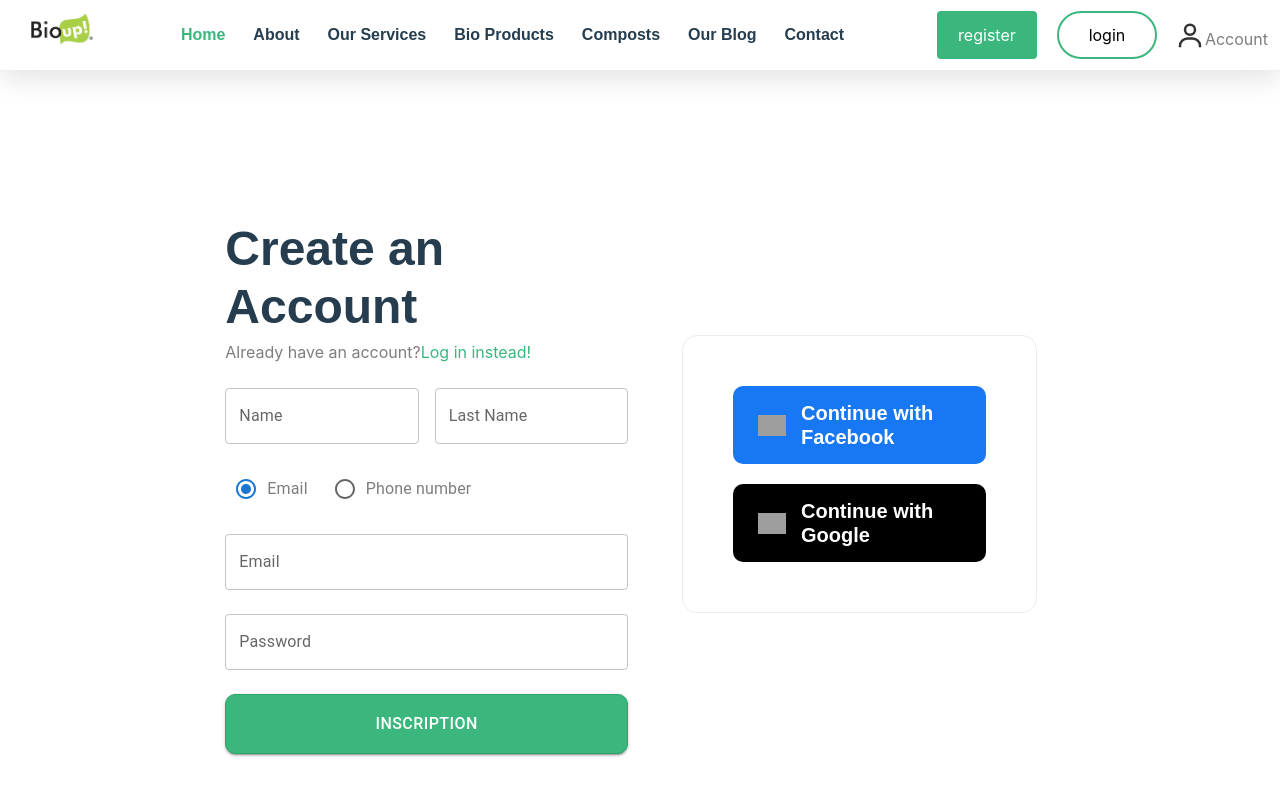
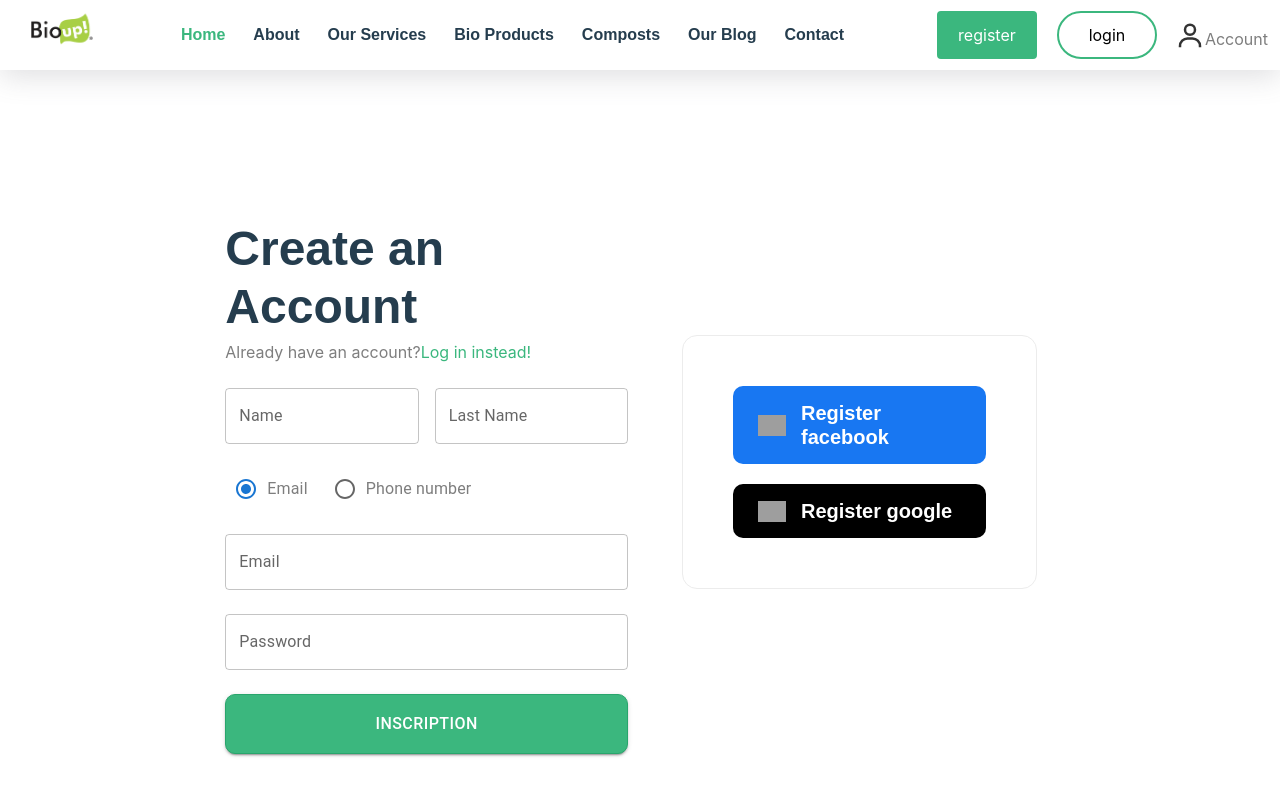
Before and after one commit to BioUpOrg/BioUp_front-office, a React (Create React App) app: page /Register in a window 1280 px wide. Shown: the top 800 px of the page. Built offline with nearby package versions, Linux system fonts and the light colour scheme; grey boxes are pictures that could not be loaded.

Commit message:
BIOUP-79-as-a-user-i-want-to-create-account-with-facebook-with-interface

```diff
--- a/src/pages/login.jsx
+++ b/src/pages/login.jsx
@@ -70,13 +70,13 @@ export default function Login() {
                       src="assets/imgs/theme/icons/logo-facebook.svg"
                       alt=""
                     />
-                    <span>                    <a  onClick={handleButtonClick} >login fb</a>
+                    <span>                    <a  onClick={handleButtonClick} >Login facebook</a>
 </span>
 
                   </a>
                   <a href="#" className="social-login apple-login">
                     <img src="assets/imgs/theme/icons/logo-apple.svg" alt="" />
-                    <span>                    <a  onClick={handleButtonClick2} >login google</a>
+                    <span>                    <a  onClick={handleButtonClick2} >Login google</a>
 </span>                  </a>
                 </div>
               </div>
--- a/src/pages/register.jsx
+++ b/src/pages/register.jsx
@@ -1,9 +1,57 @@
 import { Link } from "react-router-dom";
+import LoginForm from "../components/forms/loginForm";
 import React, { useState } from "react";
 import { RegisterForm } from "../components/authentication/register";
-export default function Register() {
+import axios, * as others from 'axios';
 
 
+async function ConnectFb(Code){
+  try {
+    const response = await axios.get('http://localhost:3000/fb/test', {
+    });
+    return response;
+  } catch (error) {
+    console.error(error);
+  }
+};
+async function ConnectGoogle(Code){
+  try {
+    const response = await axios.get('http://localhost:3000/google/test', {
+    });
+    return response;
+  } catch (error) {
+    console.error(error);
+  }
+};
+
+
+
+
+const handleButtonClick = () => {
+  window.open("http://localhost:3000/fb/auth/facebook");
+    ConnectFb().then(response =>{
+   //   console.log("response "+JSON.stringify(response) );
+    //  console.log("data",JSON.stringify(response.data))  ;
+      localStorage.setItem("TOKEN_KEY", JSON.stringify(response.data));
+        console.log("TOKEN_KEY from localStorage: ",localStorage.getItem("TOKEN_KEY"))
+
+    }
+    )
+}
+const handleButtonClick2 = () => {
+  window.open("http://localhost:3000/google/auth");
+    ConnectGoogle().then(response =>{
+   //   console.log("response "+JSON.stringify(response) );
+    //  console.log("data",JSON.stringify(response.data))  ;
+      localStorage.setItem("TOKEN_KEY", JSON.stringify(response.data));
+        console.log("TOKEN_KEY from localStorage: ",localStorage.getItem("TOKEN_KEY"))
+
+    }
+    )
+}
+
+
+export default function Register() {
   return (
     <div className="page-content pt-150 pb-150">
       <div className="container">
@@ -39,12 +87,12 @@ export default function Register() {
                       src="assets/imgs/theme/icons/logo-facebook.svg"
                       alt=""
                     />
-                    <span>Continue with Facebook</span>
-                  </a>
+            <span>                    <a  onClick={handleButtonClick} >Register facebook</a>
+</span>                  </a>
                   <a href="#" className="social-login apple-login">
                     <img src="assets/imgs/theme/icons/logo-apple.svg" alt="" />
-                    <span>Continue with Google</span>
-                  </a>
+          <span>                    <a  onClick={handleButtonClick2} >Register google</a>
+</span>                   </a>
                 </div>
               </div>
             </div>
```
